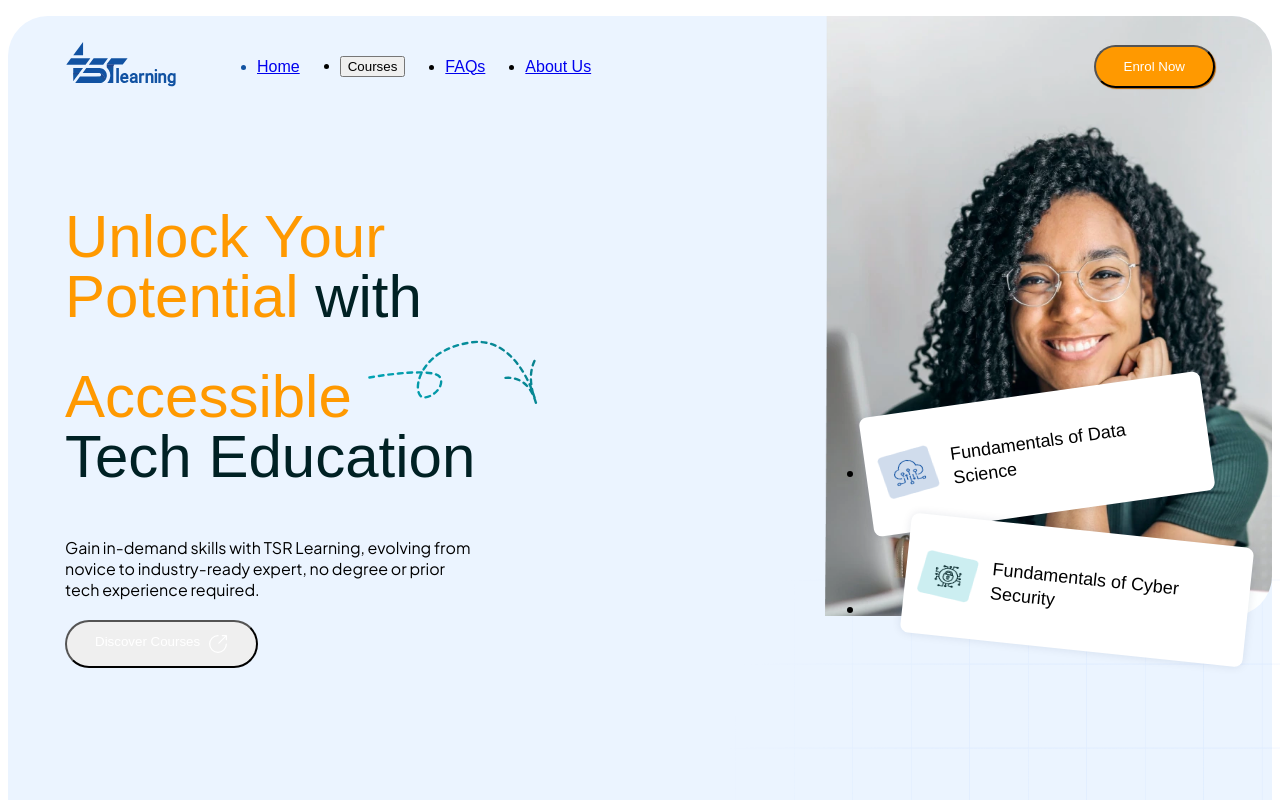
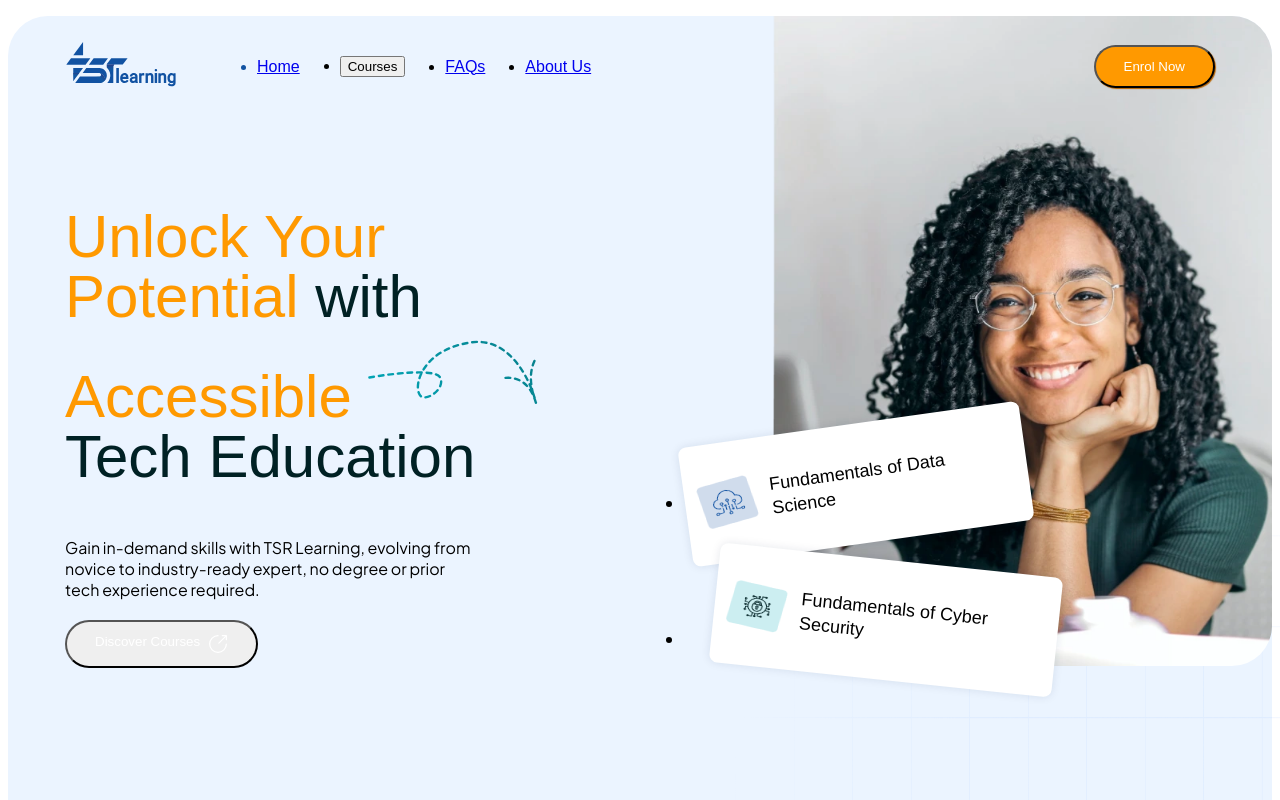
Before and after one commit to TSRlearn/T-S-R, a Next.js app: page / in a window 1280 px wide. Shown: the top 800 px of the page. Built offline with nearby package versions, Linux system fonts and the light colour scheme; a web font is replaced by a local one.

Commit message:
chore: adjust ui and rafactor codebase

```diff
--- a/app/(landing-page)/(home)/layout.tsx
+++ b/app/(landing-page)/(home)/layout.tsx
@@ -8,7 +8,7 @@ function Layout({ children }: { children: ReactNode }) {
     <main>
       <Container
         as='div'
-        className='relative min-h-[109dvh] bg-blue-100'
+        className='relative min-h-[118dvh] bg-blue-100'
         variant='outer'
       >
         <Header />
--- a/client/landing-page/pages/home/sections/hero/hero.tsx
+++ b/client/landing-page/pages/home/sections/hero/hero.tsx
@@ -18,7 +18,7 @@ const CardItem = [
     title: 'Fundamentals of Cyber Security',
     src: 'cyber.png',
     rotate: 'rotate(6deg)',
-    left: '40px',
+    left: '30px',
   },
 ];
 
@@ -57,7 +57,7 @@ function Card({
   );
 }
 
-function RightSide({
+function HeroImageWrapper({
   isShow,
   setIsShow,
 }: {
@@ -69,7 +69,7 @@ function RightSide({
       <div className='relative'>
         <Image
           alt='A student smiling'
-          className='hero-image w-full md:h-[600px]  md:max-w-[500px] md:rounded-r-[40px]'
+          className='hero-image w-full md:h-[650px]  md:w-[500px] md:rounded-r-[40px]'
           height={500}
           src='/images/hero.webp'
           width={550}
@@ -77,7 +77,7 @@ function RightSide({
         />
 
         {isShow && (
-          <ul className='absolute grid gap-4 max-md:bottom-0 md:left-0 md:top-[60%] md:-translate-x-1/2'>
+          <ul className='md:-translate-x- absolute grid gap-4 max-md:bottom-0 md:-left-32 md:top-[60%]'>
             {CardItem.map((item) => (
               <li key={item.title}>
                 <Card {...item} />
@@ -139,7 +139,7 @@ export function Hero() {
           width={700}
         />
 
-        <RightSide isShow={isShow} setIsShow={setIsShow} />
+        <HeroImageWrapper isShow={isShow} setIsShow={setIsShow} />
       </Container>
     </section>
   );
--- a/package.json
+++ b/package.json
@@ -17,6 +17,7 @@
   "dependencies": {
     "class-variance-authority": "^0.7.0",
     "clsx": "^2.1.0",
+    "framer-motion": "^10.18.0",
     "lucide-react": "^0.312.0",
     "next": "14.1.0",
     "react": "^18",
```
Also changed, not shown: 1 other file (tests, documents, lock files or other folders).
